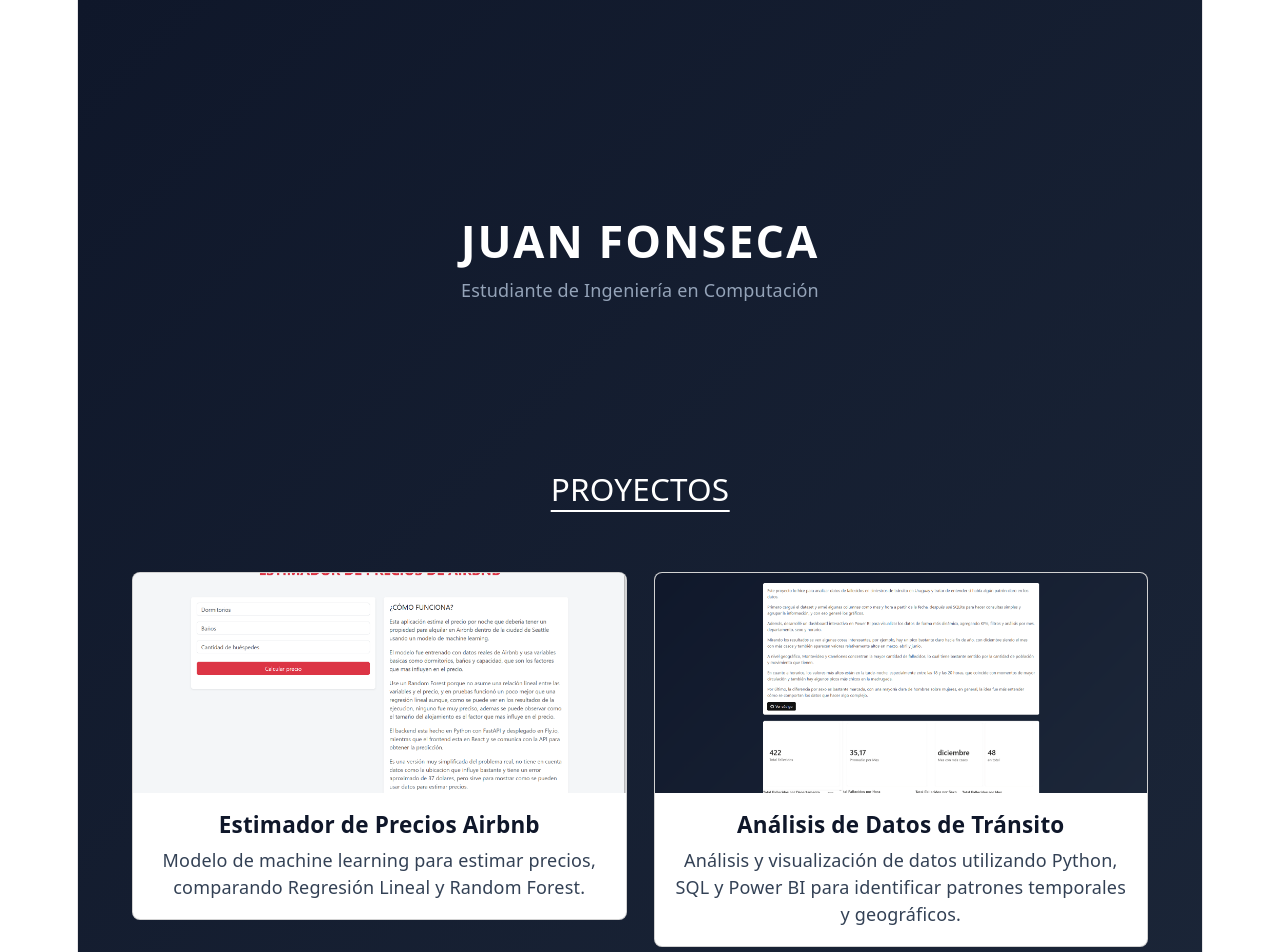
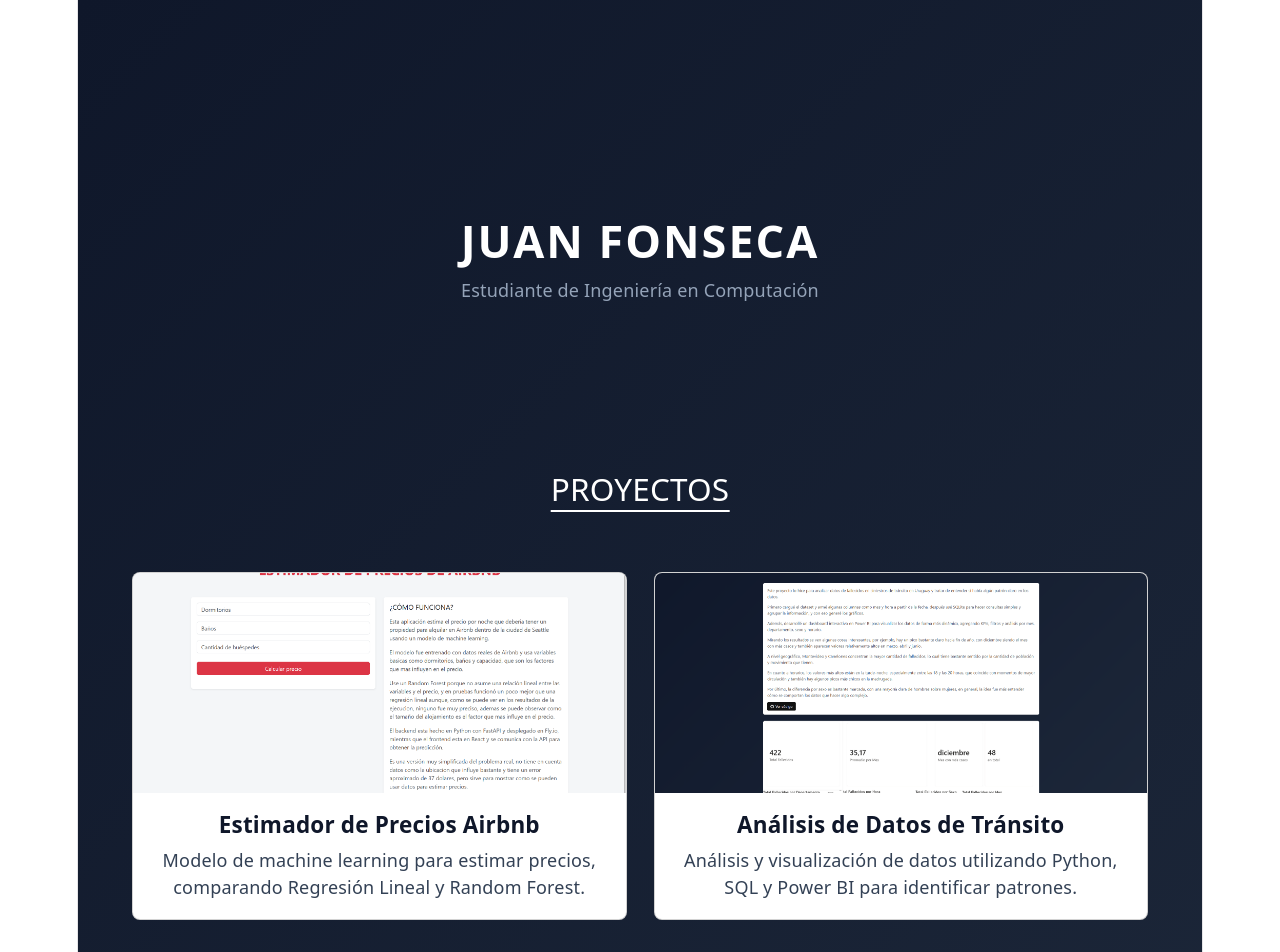
Before and after one commit to juanfonseca09/proyectos, a React (Vite) app: page / in a window 1280 px wide. Shown: the top 952 px of the page. Built offline with nearby package versions, Linux system fonts and the light colour scheme.

Commit message:
Update App.jsx

```diff
--- a/src/App.jsx
+++ b/src/App.jsx
@@ -44,7 +44,7 @@ export default function App() {
               <Card.Body>
                 <Card.Title>Análisis de Datos de Tránsito</Card.Title>
                 <Card.Text>
-                  Análisis y visualización de datos utilizando Python, SQL y Power BI para identificar patrones temporales y geográficos.
+                  Análisis y visualización de datos utilizando Python, SQL y Power BI para identificar patrones.
                 </Card.Text>
               </Card.Body>
             </Card>
```
